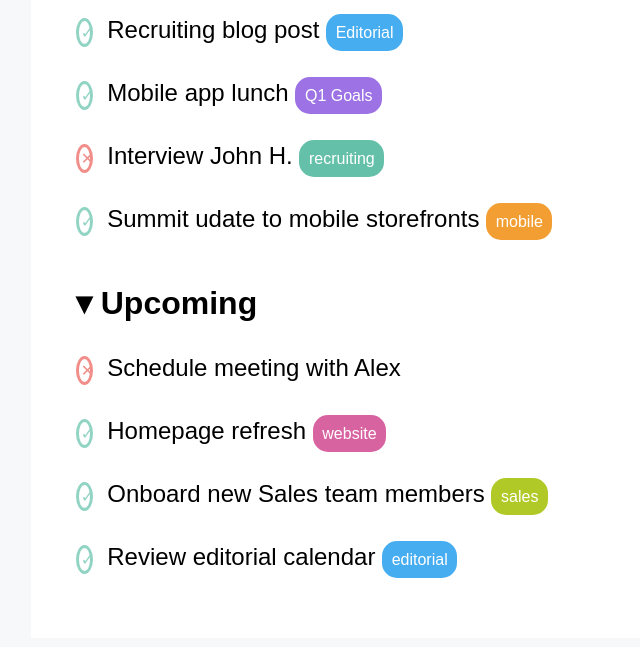
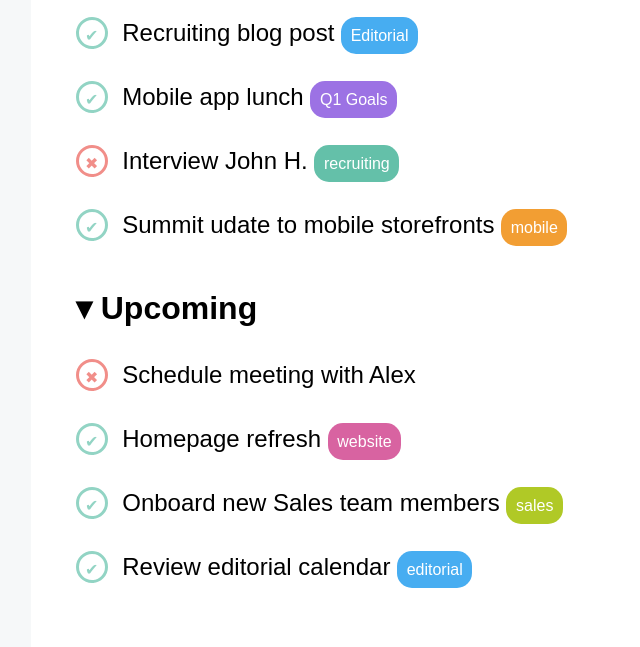
Before and after one commit to ImBlindForU/html-css-toboolist, a plain HTML site: page index.html in a window 1280 px wide. Shown: the part 478-1125 px from the top of the page, without its empty margins (161-801 px from the left). Drawn offline with Linux system fonts and the light colour scheme.

Commit message:
correzioni finali

```diff
--- a/css/style.css
+++ b/css/style.css
@@ -78,12 +78,13 @@ li{
     margin-left: 10px;
 }
 .circle{
-    border: 3px solid black;
-    padding: 2px;
+    display: inline-block;
+    border: 3px solid black ;
     border-radius: 50%;
-    width: 2%;
+    width: 2rem;
+    height: 2rem;
+    line-height: 2rem;
     text-align: center;
-    display: inline-block;
 }
 
 .green{
--- a/index.html
+++ b/index.html
@@ -33,7 +33,7 @@
                         <h2>&#x25BE New Task</h2>
                         <li>
                             <div class="green circle">
-                                &#10003;
+                                &#10004;
                             </div>
                             <span class="font">
                                 Quarterly Newsletter
@@ -46,7 +46,7 @@
                         <h2>&#x25BE Today</h2>
                         <li>
                             <div class="green circle">
-                                &#10003;
+                                &#10004;
                             </div>
                             <span class="font">
                                 Recruiting blog post
@@ -57,7 +57,7 @@
                         </li>
                         <li>
                             <div class="green circle">
-                                &#10003;
+                                &#10004;
                             </div>
                             <span class="font">
                                 Mobile app lunch
@@ -68,7 +68,7 @@
                         </li>
                         <li>
                             <div class="red circle">
-                                &#x2715;
+                                &#10006;
                             </div>
                             <span class="font">
                                 Interview John H.
@@ -79,7 +79,7 @@
                         </li>
                         <li>
                             <div class="green circle">
-                                &#10003;
+                                &#10004;
                             </div>
                             <span class="font">
                                 Summit udate to mobile storefronts
@@ -94,7 +94,7 @@
                         <h2>&#x25BE Upcoming</h2>
                         <li>
                             <div class="red circle">
-                                &#x2715;
+                                &#10006;
                             </div>
                             <span class="font">
                                 Schedule meeting with Alex
@@ -102,7 +102,7 @@
                         </li>
                         <li>
                             <div class="green circle">
-                                &#10003;
+                                &#10004;
                             </div>
                             <span class="font">
                                 Homepage refresh
@@ -112,8 +112,8 @@
                             </span>
                         </li>
                         <li>
-                            <div class="green circle">
-                                &#10003;
+                            <div class="green circle ">
+                                &#10004;
                             </div>
                             <span class="font">
                                 Onboard new Sales team members
@@ -123,8 +123,8 @@
                             </span>
                         </li>
                         <li>
-                            <div class="green circle ">
-                                &#10003;
+                            <div class="green circle  ">
+                                &#10004;
                             </div>
                             <span class="font pb">
                                 Review editorial calendar
@@ -137,7 +137,6 @@
                 </div>
             </div>
         </div>
-
     </main>
     <!-- /main -->
 
```
